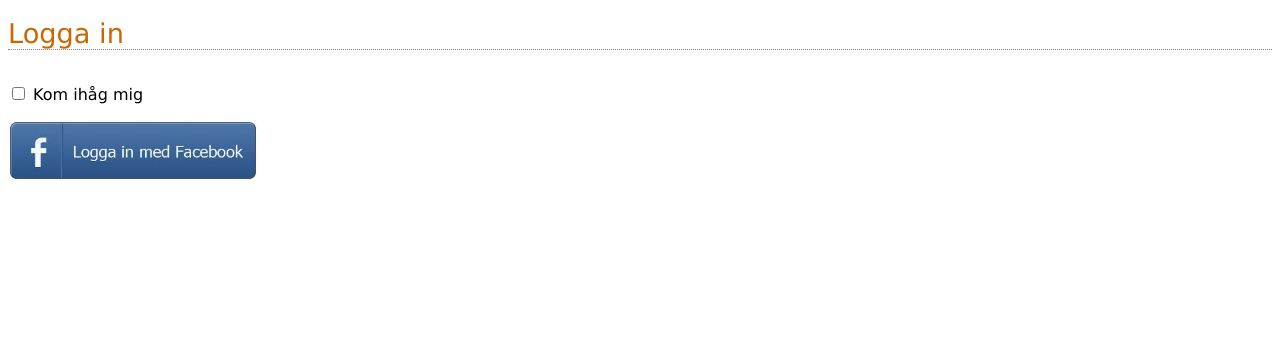
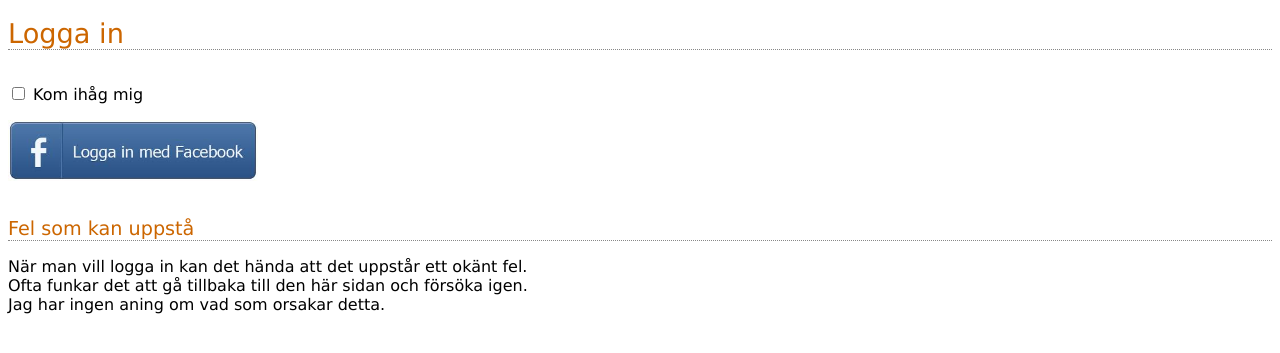
Before and after one commit to Zyntab/npc, a Flask app: page /login in a window 1280 px wide. Shown: the part 67-420 px from the top of the page. Run offline with Flask 2, Linux system fonts and the light colour scheme; parts of the project's set-up code (start-up, migrations or seed data) failed here and were passed over; some libraries are stand-ins or nearby versions.

Commit message:
Add text to login page.

```diff
--- a/app/templates/login.html
+++ b/app/templates/login.html
@@ -11,4 +11,10 @@
 							src="{{ url_for('static', filename='images/loggainmedfacebook.jpeg') }}"
 							title="Logga in med facebook"></a></p>
 	</form>
+	<h2>Fel som kan uppstå</h2>
+	<p>
+		När man vill logga in kan det hända att det uppstår ett okänt fel. <br>
+		Ofta funkar det att gå tillbaka till den här sidan och försöka igen.<br>
+		Jag har ingen aning om vad som orsakar detta.
+	</p>
 {% endblock %}
```
Also changed, not shown: 1 other file.
